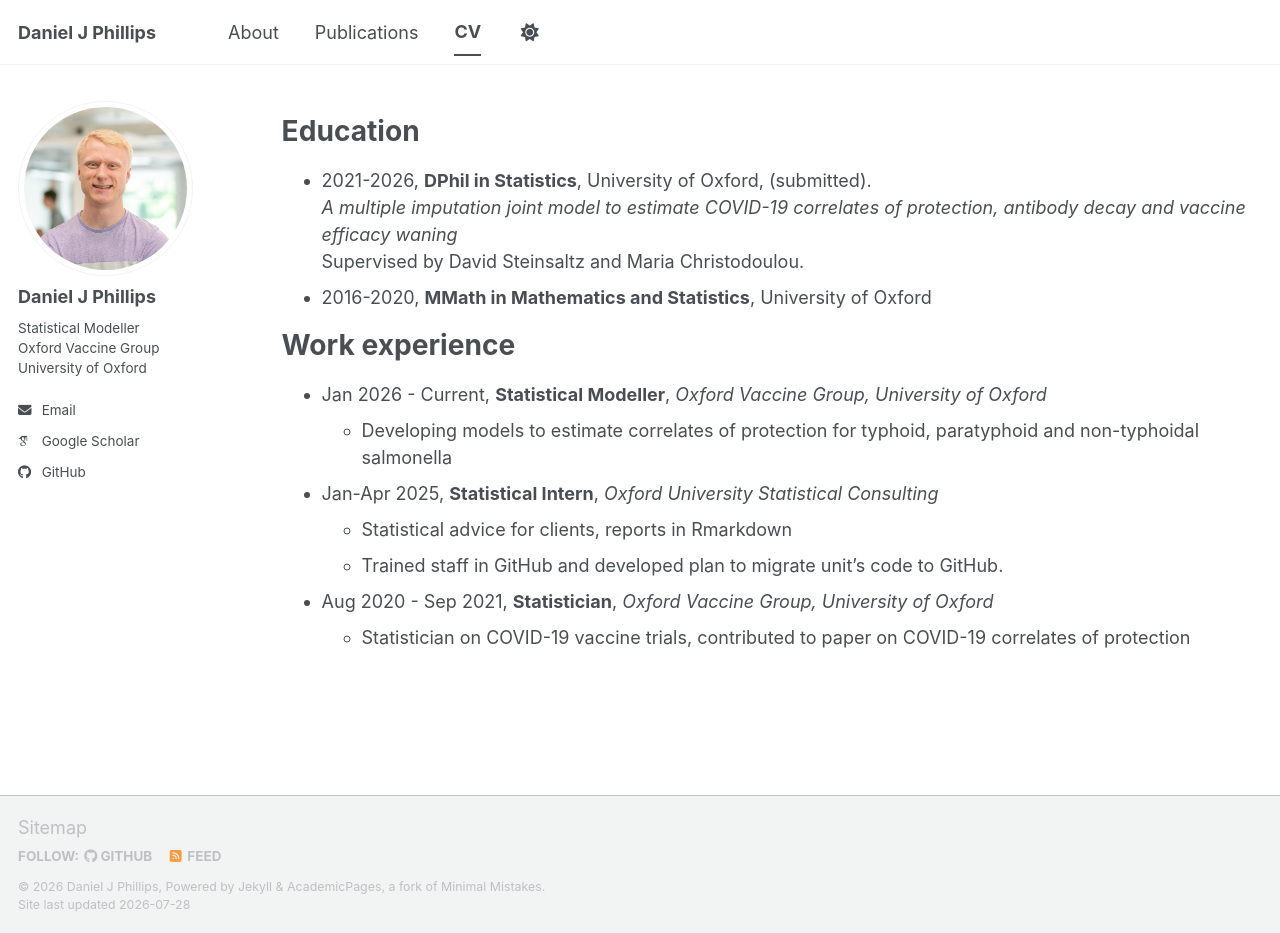
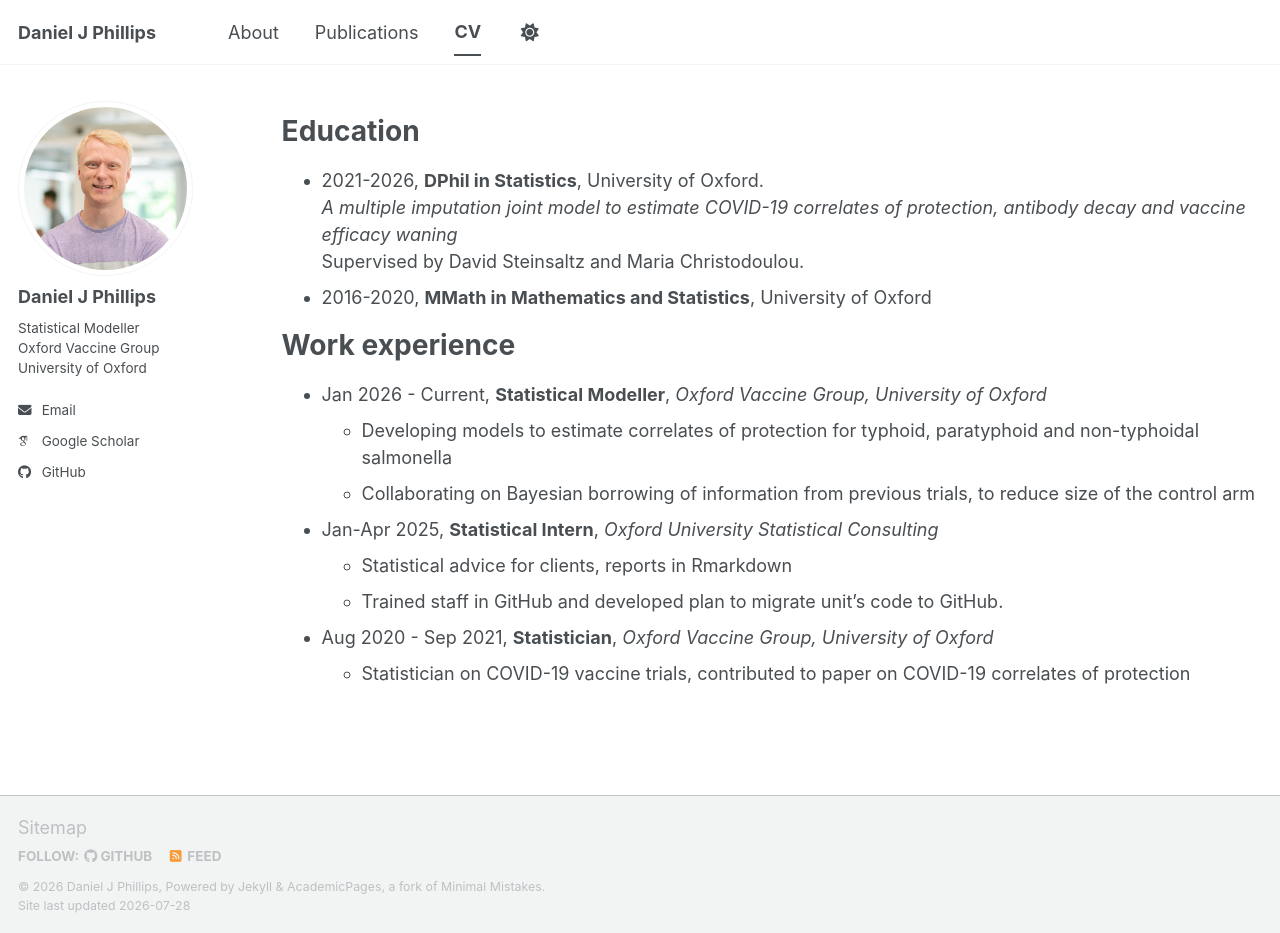
Before and after one commit to danphillipsstats/danphillipsstats.github.io, a Jekyll site: the page built from _pages/cv.md, in a window 1280 px wide and 933 px high. Built offline with Jekyll 4.4.1, drawn with Linux system fonts in a browser that asks for light colours; some web fonts are replaced; a script bundle is joined from its source files by our own code; library files that are not in the unit come from our copies.

Commit message:
Update cv.md

```diff
--- a/_pages/cv.md
+++ b/_pages/cv.md
@@ -11,7 +11,7 @@ redirect_from:
 
 Education
 ======
-* 2021-2026, **DPhil in Statistics**, University of Oxford, (submitted). \
+* 2021-2026, **DPhil in Statistics**, University of Oxford. \
   *A multiple imputation joint model to estimate COVID-19 correlates of protection, antibody decay and vaccine efficacy waning* \
   Supervised by David Steinsaltz and Maria Christodoulou.
 * 2016-2020, **MMath in Mathematics and Statistics**, University of Oxford
@@ -20,6 +20,7 @@ Work experience
 ======
 * Jan 2026 - Current, **Statistical Modeller**, *Oxford Vaccine Group, University of Oxford*
   * Developing models to estimate correlates of protection for typhoid, paratyphoid and non-typhoidal salmonella <br>
+  * Collaborating on Bayesian borrowing of information from previous trials, to reduce size of the control arm <br>
 
 * Jan-Apr 2025, **Statistical Intern**, *Oxford University Statistical Consulting*
   * Statistical advice for clients, reports in Rmarkdown
```
